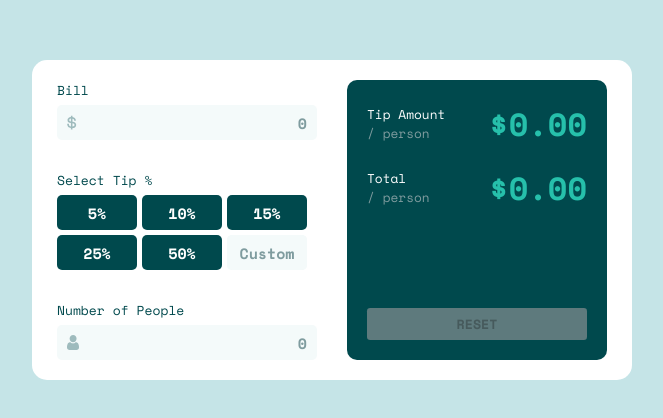
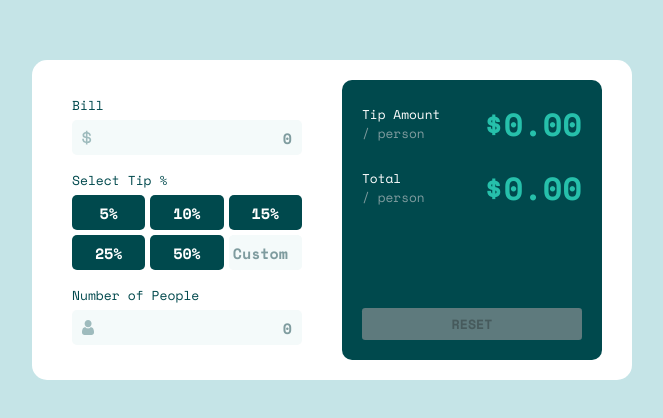
Before and after one commit to ideviant/tip-calculator-app, a plain HTML site: page index.html in a window 1280 px wide. Shown: the part 180-598 px from the top of the page, without its empty margins (308-971 px from the left). Drawn offline with nearby package versions, Linux system fonts and the light colour scheme.

Commit message:
modify style

```diff
--- a/style.css
+++ b/style.css
@@ -26,16 +26,17 @@
     display: flex;
     flex-direction: column;
     justify-content: space-between;
-    width: 250px;
-    height: 280px;
+    width: 230px;
+    height: 250px;
+    padding: 10px;
     border-radius: 10px;
-    padding-right: 15px;
 }
 
 .text-input {
     border: none;
     background-color: hsl(189, 41%, 97%);
-    width: 100%;
+    width: 220px;
+    padding-right: 10px;
     height: 35px;
     border-radius: 5px;
     background-repeat: no-repeat;
@@ -50,12 +51,10 @@
 
 .dollar {
     background-image: url(images/icon-dollar.svg);
-    padding-right: 10px;
 }
 
 .person {
     background-image: url(images/icon-person.svg);
-    padding-right: 10px;
 }
 
 input::placeholder {
@@ -96,6 +95,7 @@ input:focus {
 }
 
 .tip-input {
+    width: 100%;
     text-align: center;
 }
 
@@ -108,12 +108,12 @@ input:focus {
     background-color: hsl(183, 100%, 15%);
     width: 220px;
     height: 240px;
+    padding: 20px;
     border-radius: 10px;
     display: flex;
     flex-direction: column;
     justify-content: flex-start;
     row-gap: 1rem;
-    padding: 20px;
 }
 
 .title {
```
